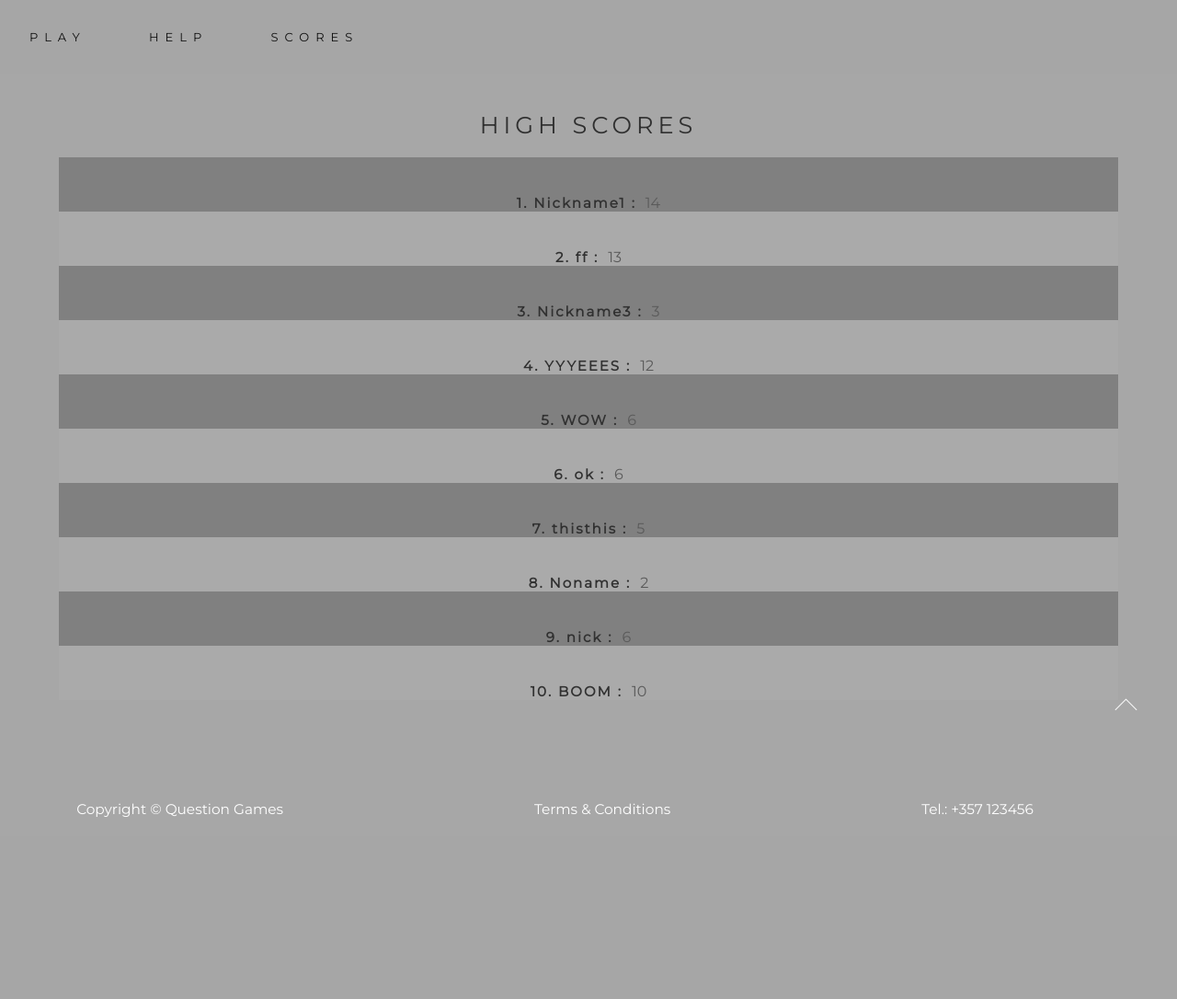
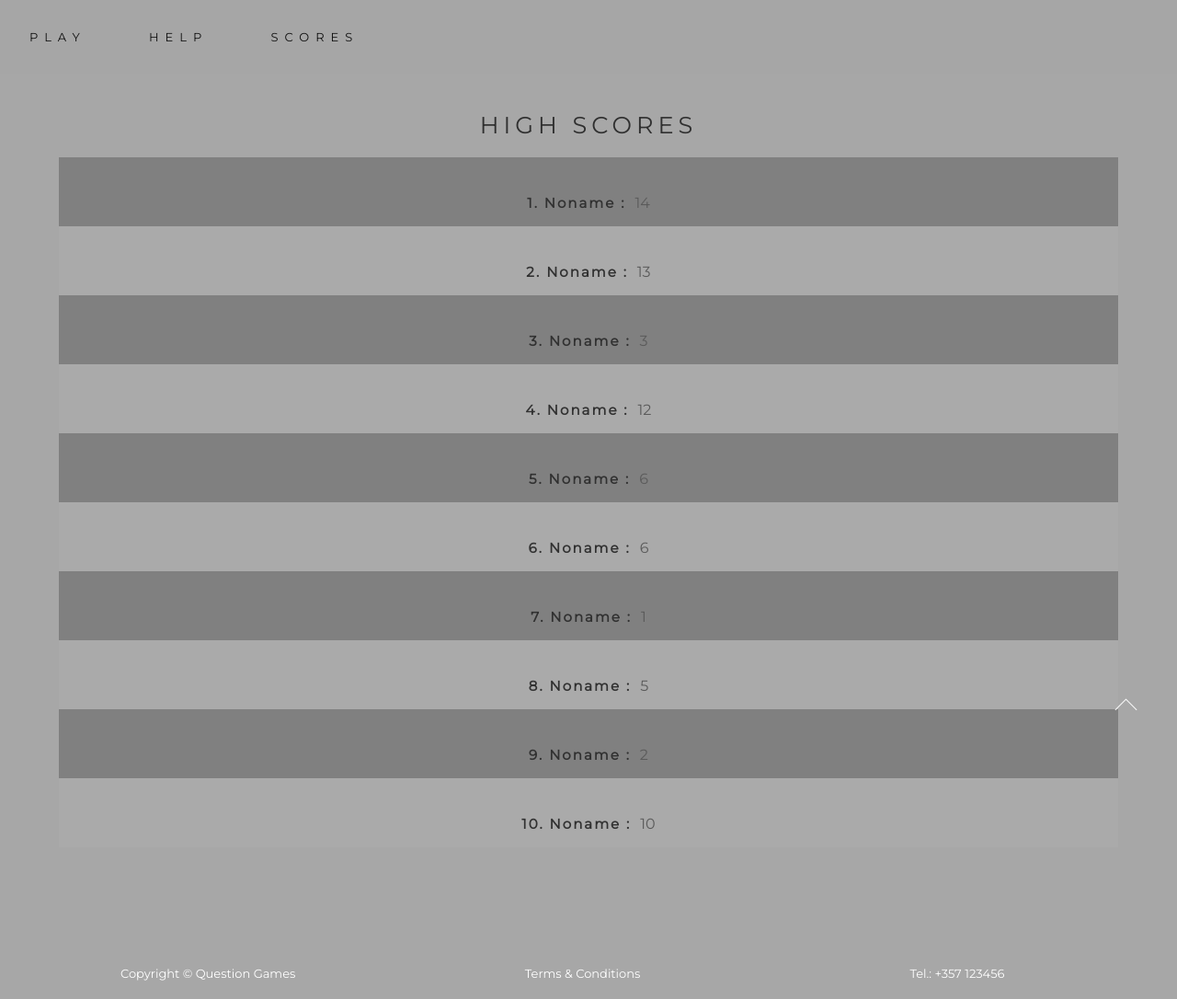
Before and after one commit to Xioann02/cs425_fall18_hw03, a PHP site: page /highscores.php in a window 1280 px wide. Shown: the whole page at 92% size. Before the commit the page ends 888 px from the top, so only its background shows below. Run offline with PHP 8.4, Linux system fonts and the light colour scheme.

Commit message:
12
Final polish

```diff
--- a/bestscores.txt
+++ b/bestscores.txt
@@ -1,20 +1,20 @@
-Nickname1
+Noname
 14
-ff
+Noname
 13
-Nickname3
+Noname
 3
-YYYEEES
+Noname
 12
-WOW
+Noname
 6
-ok
+Noname
 6
-thisthis
+Noname
+1
+Noname
 5
 Noname
 2
-nick
-6
-BOOM
+Noname
 10
--- a/highscores.php
+++ b/highscores.php
@@ -3,12 +3,11 @@
 <head>
   <meta charset="utf-8">
   <meta name="author" content="Xenia Ioannidou">
-  <title>High Scores</title>
-  <meta name="description" content="">
+  <title>QG - High Scores</title>
+  <meta name="description" content="The top 10 High scores of the question game.">
   <meta name="keywords" content="game, questions, score, levels, trivia">
-  <!-- <link rel="shortcut icon" href="favicon6.ico" type="image/x-icon">
-  <link rel="icon" href="favicon6.ico" type="image/x-icon"> -->
-
+  <link rel="shortcut icon" href="favicon1.ico" type="image/x-icon">
+  <link rel="icon" href="favicon1.ico" type="image/x-icon">
   <link href="https://fonts.googleapis.com/css?family=Montserrat" rel="stylesheet">
   <link rel="stylesheet" href="style.css">
 </head>
@@ -19,36 +18,31 @@
     <a  href="highscores.php"class="option_menu">SCORES</a>
   </div>
   <a name="top"></a>
-
   <div class='welcome box'>
     <div class='hs'>HIGH SCORES</div>
-
     <?php
     $file=fopen("bestscores.txt","r");
     $counter=0;
     while(!feof($file) && $counter<10){
       $counter++;
       if($counter%2!=0){
-echo "<div class='' style='width: 90%; margin-left: 5%;background-color:grey;'><div class='in nickname'>".$counter.". ".fgets($file)." :</div>";
+        echo "<div class='' style='width: 90%; margin-left: 5%; height:10%;background-color:grey;'><div class='in nickname'>".$counter.". ".fgets($file)." :</div>";
         echo "<div class='in'>".fgets($file)."</div></div>";
       }
       else{
-  echo "<div class='' style='width: 90%; margin-left: 5%;background-color:#aaaaaa;' ><div class='in nickname'>".$counter.". ".fgets($file)." :</div>";
+        echo "<div class='' style='width: 90%; margin-left: 5%; height:10%; background-color:#aaaaaa;' ><div class='in nickname'>".$counter.". ".fgets($file)." :</div>";
         echo "<div class='in'>".fgets($file)."</div></div>";
       }
     }
     ?>
   </div>
-
   <a href="#top" class=''><i class="top"></i></a>
-
-
-          <footer>
-
-            <div id="contact" class="footer_text">Copyright © Question Games</div>
-            <a  class="footer_text"href="">Terms & Conditions</a>
-            <div class="footer_text" style="padding-right:1%;">Tel.: +357 123456</div>
-
+  <footer style='margin-top: 230px;'>
+    <div>
+      <div id="contact" class="footer_text in">Copyright © Question Games</div>
+      <a  class="footer_text in"href="">Terms & Conditions</a>
+      <div class="footer_text in" style="padding-right:1%;">Tel.: +357 123456</div>
+    </div>
   </footer>
 </body>
 </html>
--- a/style.css
+++ b/style.css
@@ -72,7 +72,7 @@ font-weight:800;
 .sub:hover{
   color:#2d2d2d;
 }
-footer{
+footer{text-align: center;
   position:relative;
   margin-top:50px;
   top:100%;
@@ -80,11 +80,10 @@ footer{
 }
 
 .footer_text{
-
-  padding-right: 14.5%;
   color: white;
-  padding-left: 6.5%;
-  font-size: 1.2vw;
+      width: 30%;
+      padding-right: 1.5%;
+      font-size: 13px;
       padding-top: 20px;
       padding-bottom: 20px;
       font-family: Montserrat,Arial;
@@ -159,7 +158,7 @@ footer{
   margin-left: 0.5%;
   margin-right: 0.5%;
   padding: 20px;
-  width: 95.5%;
+  width: 95%;
   /* border: solid; */
   z-index: 3;
   /* height: auto; */
@@ -172,7 +171,7 @@ footer{
 }
 .question_asked{
   margin-bottom: 25px;
-  font-size: 1.4vw;
+  font-size: 17px;
   letter-spacing: 2px;
   color:white;
 
@@ -181,14 +180,14 @@ footer{
 .the_question{
   /* color: #ff4364; */
   margin-bottom: 20px;
-  font-size: 1.3vw;
+  font-size: 15px;
   letter-spacing: 2px;
   font-weight: 600;
 }
 
 .the_answer{
   margin-bottom:25px;
-  font-size: 1.1vw;
+  font-size: 15px;
   letter-spacing: 3px;
 }
 .the_button{
@@ -196,7 +195,7 @@ footer{
   border: none;
   background-color: #3331310f;
   color: #656565;
-  font-size: 1.1vw;
+  font-size: 14px;
   padding: 2px;
   padding-right: 35px;
   width: 20%;
@@ -211,7 +210,7 @@ footer{
 .your_res{
   margin-bottom: 50px;
   margin-left: -23%;
-      font-size: 2.4vw;
+  font-size: 25px;
   padding-top: 30px;
   color: #000000;
   text-align: center;
```
Also changed, not shown: help.php (+11 -28 lines), index.php (+9 -20 lines), favicon1.ico (added). Lines whose indentation alone changed are shown as unchanged.
